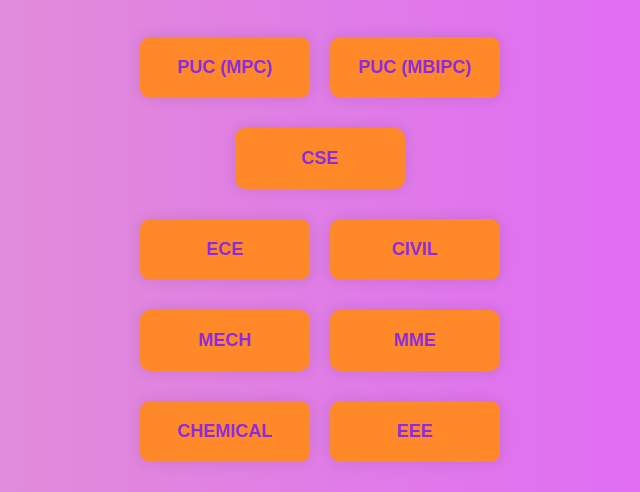
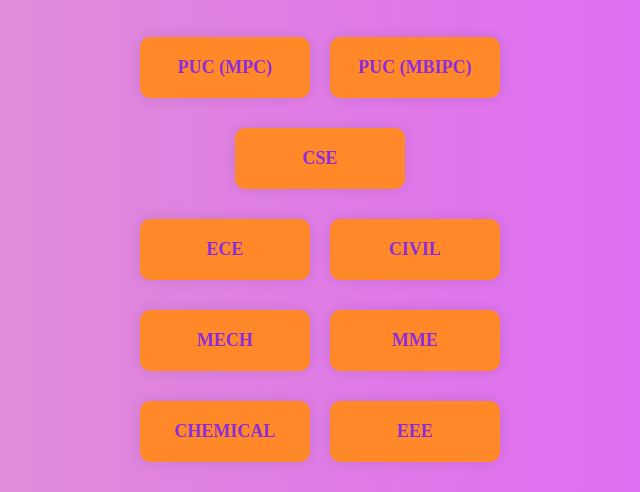
Before and after one commit to Raghavendra0348/RGUKT-SGPA-CGPA-Calculator, a plain HTML site: page department.html in a window 1280 px wide. Shown: the part 133-625 px from the top of the page, 320-960 px from the left. Drawn offline with Linux system fonts and the light colour scheme.

Commit message:
Update department.html

```diff
--- a/department.html
+++ b/department.html
@@ -156,6 +156,9 @@
                 font-size: 20px; /* Smaller icons on mobile */
             }
         }
+        h2{font-family:Taviraj;
+        }
+
     </style>
 </head>
 <body>
```
